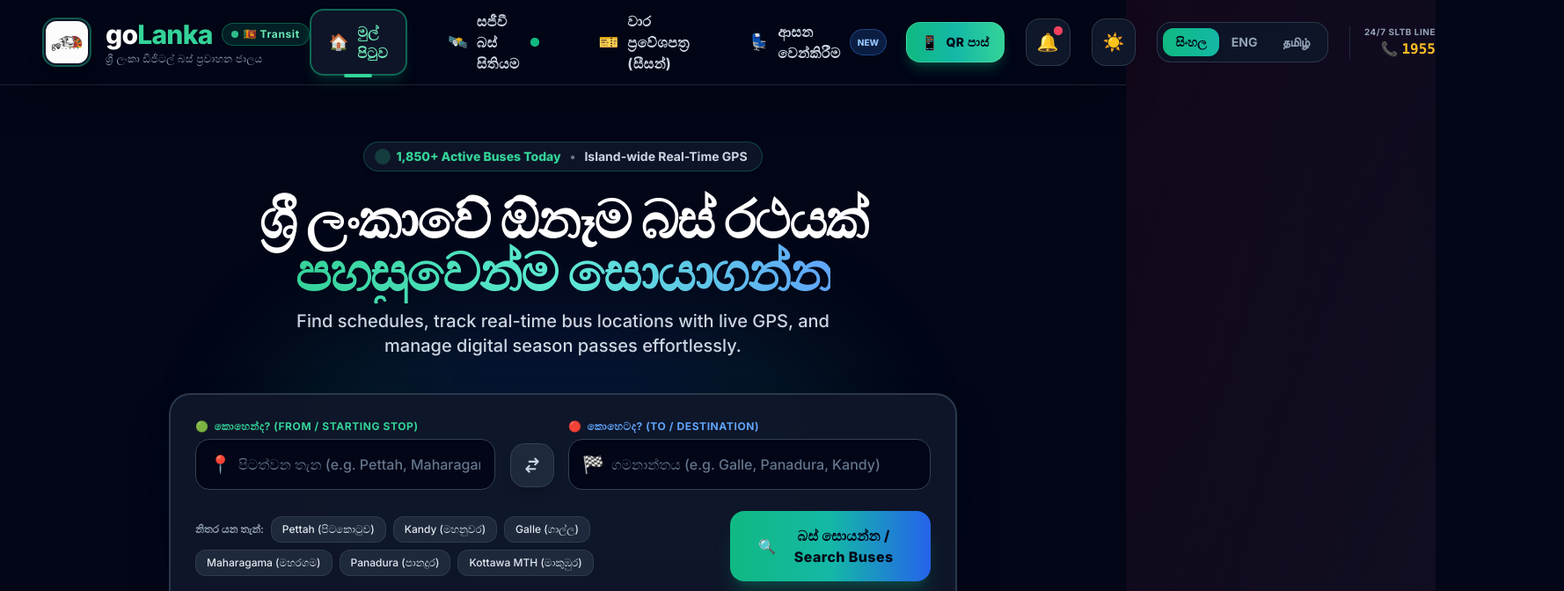
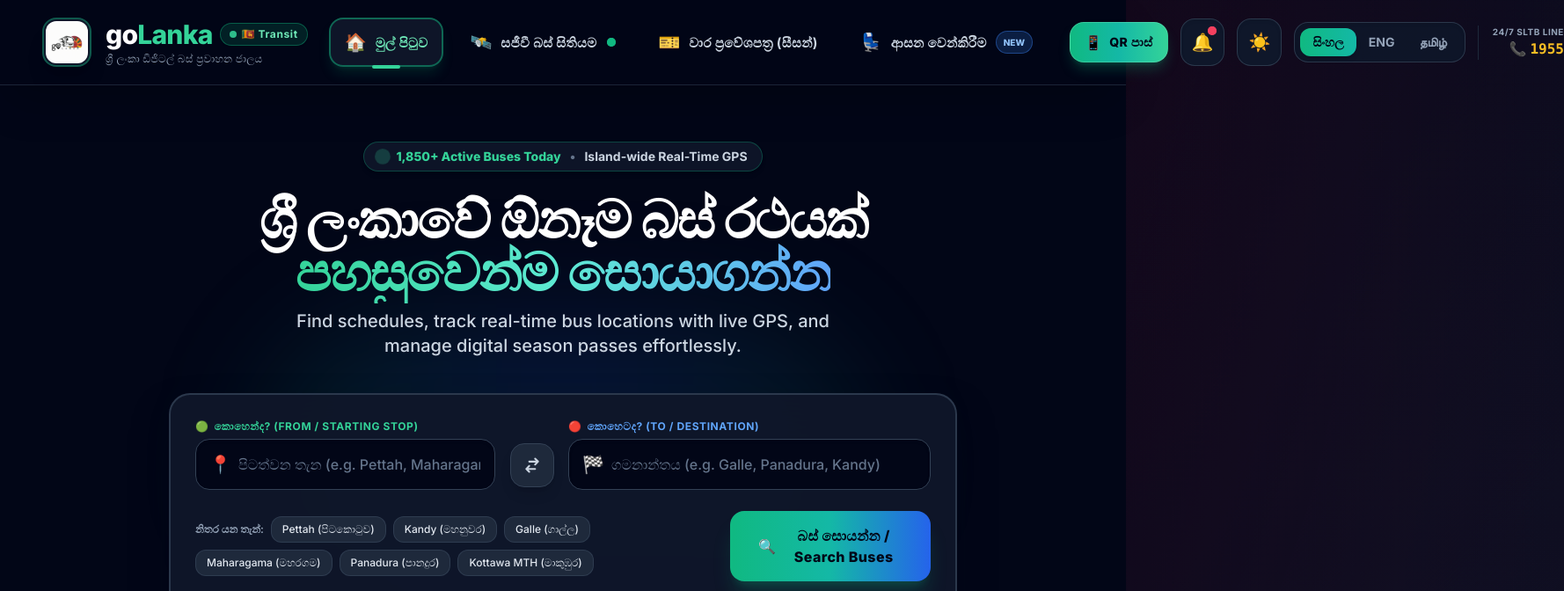
Before and after one commit to Kaasun2003/goLanka, a React (Vite) app in the folder frontend/: page / in a window 1280 px wide. Shown: the top 672 px of the page at 88% size, 1778 px wide, since content can reach past the window. Built offline with nearby package versions, Linux system fonts and the light colour scheme.

Commit message:
Expand Navbar to full screen width and enforce single-line text on all tabs

```diff
--- a/frontend/src/components/Navbar.jsx
+++ b/frontend/src/components/Navbar.jsx
@@ -100,13 +100,13 @@
   return (
     <>
       <header className="sticky top-0 z-50 backdrop-blur-2xl bg-slate-950/95 border-b border-slate-800/90 shadow-2xl transition-all">
-        {/* Expanded wide container for spacious breathing room */}
-        <div className="w-full max-w-[1600px] mx-auto px-4 sm:px-8 lg:px-12">
-          <div className="flex items-center justify-between h-24">
+        {/* Full-width edge-to-edge container without max-w constraint */}
+        <div className="w-full px-4 sm:px-6 lg:px-8 xl:px-12">
+          <div className="flex items-center justify-between h-22 sm:h-24 gap-4 xl:gap-6">
 
             {/* 1. LEFT ZONE: Brand Logo & Title */}
-            <Link to="/" className="flex items-center gap-4 group flex-shrink-0">
-              <div className="relative w-13 h-13 sm:w-14 sm:h-14 rounded-2xl overflow-hidden shadow-xl border-2 border-emerald-500/40 group-hover:border-emerald-400 transition-all bg-slate-900 flex items-center justify-center p-0.5">
+            <Link to="/" className="flex items-center gap-3.5 xl:gap-4 group flex-shrink-0">
+              <div className="relative w-12 h-12 sm:w-14 sm:h-14 rounded-2xl overflow-hidden shadow-xl border-2 border-emerald-500/40 group-hover:border-emerald-400 transition-all bg-slate-900 flex items-center justify-center p-0.5 flex-shrink-0">
                 <img
                   src="/logo.jpg"
                   alt="goLanka Logo"
@@ -118,8 +118,8 @@
                 />
               </div>
 
-              <div className="space-y-0.5">
-                <div className="flex items-center gap-2.5">
+              <div className="space-y-0.5 whitespace-nowrap">
+                <div className="flex items-center gap-2">
                   <span className="text-2xl sm:text-3xl font-black tracking-tight text-white group-hover:text-emerald-400 transition-colors">
                     go<span className="text-emerald-400">Lanka</span>
                   </span>
@@ -134,34 +134,36 @@
               </div>
             </Link>
 
-            {/* 2. CENTER ZONE: Spacious Navigation Tabs */}
-            <nav className="hidden lg:flex items-center gap-4 xl:gap-6">
+            {/* 2. CENTER ZONE: Single-Line Spacious Navigation Tabs */}
+            <nav className="hidden lg:flex items-center gap-2 xl:gap-3 2xl:gap-5 flex-shrink-0 flex-nowrap">
               {navLinks.map((link) => {
                 const active = isActive(link.to);
                 return (
                   <Link
                     key={link.to}
                     to={link.to}
-                    className={`group relative px-4 xl:px-5 py-3 rounded-2xl text-[15px] xl:text-base font-bold transition-all duration-200 flex items-center gap-2.5 ${
+                    className={`group relative px-3.5 xl:px-4 2xl:px-5 py-2.5 xl:py-3 rounded-2xl text-sm xl:text-[15px] 2xl:text-base font-bold transition-all duration-200 flex items-center gap-2 xl:gap-2.5 whitespace-nowrap flex-shrink-0 flex-nowrap ${
                       active
                         ? 'text-emerald-300 bg-slate-900/95 border-2 border-emerald-500/50 shadow-lg shadow-emerald-500/15'
                         : 'text-slate-300 hover:text-white hover:bg-slate-900/80 border-2 border-transparent'
                     }`}
                   >
-                    <span className="text-lg transition-transform group-hover:scale-110">
+                    <span className="text-lg xl:text-xl transition-transform group-hover:scale-110 flex-shrink-0">
                       {link.icon}
                     </span>
-                    <span className="tracking-wide">{link.label}</span>
+                    <span className="tracking-wide whitespace-nowrap leading-none select-none">
+                      {link.label}
+                    </span>
 
                     {link.isLive && (
-                      <span className="flex h-2.5 w-2.5 relative ml-0.5">
+                      <span className="flex h-2.5 w-2.5 relative ml-0.5 flex-shrink-0">
                         <span className="animate-ping absolute inline-flex h-full w-full rounded-full bg-emerald-400 opacity-75"></span>
                         <span className="relative inline-flex rounded-full h-2.5 w-2.5 bg-emerald-500"></span>
                       </span>
                     )}
 
                     {link.isNew && (
-                      <span className="text-[10px] uppercase font-black bg-blue-500/20 text-blue-300 border border-blue-500/40 px-2 py-0.5 rounded-full">
+                      <span className="text-[10px] uppercase font-black bg-blue-500/20 text-blue-300 border border-blue-500/40 px-2 py-0.5 rounded-full flex-shrink-0 whitespace-nowrap">
                         NEW
                       </span>
                     )}
@@ -175,29 +177,29 @@
             </nav>
 
             {/* 3. RIGHT ZONE: QR Pass, Theme Toggle, Notifications, Languages & Hotline */}
-            <div className="hidden md:flex items-center gap-4 xl:gap-6 flex-shrink-0">
+            <div className="hidden lg:flex items-center gap-2.5 xl:gap-3.5 2xl:gap-5 flex-shrink-0 flex-nowrap">
 
               {/* Quick Access "📱 QR පාස්" Button with subtle glow */}
               <button
                 type="button"
                 onClick={() => setQrModalOpen(true)}
-                className="px-4 py-2.5 rounded-2xl bg-gradient-to-r from-emerald-500 via-teal-500 to-emerald-400 hover:from-emerald-400 hover:to-teal-300 text-slate-950 font-black text-xs sm:text-sm tracking-wide shadow-lg shadow-emerald-500/25 border border-emerald-300/40 flex items-center gap-2 active:scale-95 transition-all"
+                className="px-3.5 xl:px-4 py-2 xl:py-2.5 rounded-2xl bg-gradient-to-r from-emerald-500 via-teal-500 to-emerald-400 hover:from-emerald-400 hover:to-teal-300 text-slate-950 font-black text-xs sm:text-sm tracking-wide shadow-lg shadow-emerald-500/25 border border-emerald-300/40 flex items-center gap-1.5 xl:gap-2 active:scale-95 transition-all whitespace-nowrap flex-shrink-0"
                 title="Open My Digital QR Pass (මගේ QR පාස් එක)"
               >
-                <span className="text-base">📱</span>
-                <span>{getQrPassLabel()}</span>
+                <span className="text-sm xl:text-base flex-shrink-0">📱</span>
+                <span className="whitespace-nowrap">{getQrPassLabel()}</span>
               </button>
 
               {/* Notification Bell Icon with Active Badge Dot */}
-              <div className="relative" ref={notificationRef}>
+              <div className="relative flex-shrink-0" ref={notificationRef}>
                 <button
                   type="button"
                   onClick={() => setNotificationsOpen(!notificationsOpen)}
-                  className="p-3 rounded-2xl bg-slate-900 border border-slate-700/80 hover:border-slate-600 text-slate-300 hover:text-white transition-all relative focus:outline-none shadow-inner"
+                  className="p-2.5 xl:p-3 rounded-2xl bg-slate-900 border border-slate-700/80 hover:border-slate-600 text-slate-300 hover:text-white transition-all relative focus:outline-none shadow-inner flex-shrink-0"
                   title="Live Transit Alerts (සජීවී නිවේදන)"
                   aria-label="View Transit Notifications"
                 >
-                  <span className="text-xl">🔔</span>
+                  <span className="text-lg xl:text-xl">🔔</span>
                   {/* Active pulsing badge dot */}
                   <span className="absolute top-2 right-2 flex h-2.5 w-2.5">
                     <span className="animate-ping absolute inline-flex h-full w-full rounded-full bg-rose-400 opacity-75"></span>
@@ -249,21 +251,21 @@
               <button
                 type="button"
                 onClick={toggleTheme}
-                className="p-3 rounded-2xl bg-slate-900 border border-slate-700/80 hover:border-slate-600 text-slate-300 hover:text-white transition-all shadow-inner focus:outline-none group"
+                className="p-2.5 xl:p-3 rounded-2xl bg-slate-900 border border-slate-700/80 hover:border-slate-600 text-slate-300 hover:text-white transition-all shadow-inner focus:outline-none group flex-shrink-0"
                 title={isLightMode ? 'Switch to Dark Theme' : 'Switch to Light Theme'}
                 aria-label="Toggle theme mode"
               >
                 <div className="transform transition-transform duration-500 ease-in-out group-hover:rotate-180">
                   {isLightMode ? (
-                    <span className="text-xl">🌙</span>
+                    <span className="text-lg xl:text-xl">🌙</span>
                   ) : (
-                    <span className="text-xl text-amber-300">☀️</span>
+                    <span className="text-lg xl:text-xl text-amber-300">☀️</span>
                   )}
                 </div>
               </button>
 
               {/* Trilingual Language Switcher Toggle */}
-              <div className="flex items-center bg-slate-900/90 border border-slate-700/80 rounded-2xl p-1.5 shadow-inner">
+              <div className="flex items-center bg-slate-900/90 border border-slate-700/80 rounded-2xl p-1 xl:p-1.5 shadow-inner flex-shrink-0 whitespace-nowrap">
                 {languages.map((lang) => {
                   const isSelected = currentLang === lang.code;
                   return (
@@ -271,7 +273,7 @@
                       key={lang.code}
                       type="button"
                       onClick={() => setLanguage(lang.code)}
-                      className={`px-3.5 py-1.5 text-xs sm:text-sm font-bold rounded-xl transition-all cursor-pointer ${
+                      className={`px-3 xl:px-3.5 py-1.5 text-xs sm:text-sm font-bold rounded-xl transition-all cursor-pointer whitespace-nowrap ${
                         isSelected
                           ? 'bg-gradient-to-r from-emerald-500 to-teal-500 text-slate-950 shadow-md font-black'
                           : 'text-slate-400 hover:text-white hover:bg-slate-800'
@@ -285,13 +287,13 @@
               </div>
 
               {/* 24/7 SLTB Hotline Box */}
-              <div className="pl-4 border-l border-slate-800 text-right">
-                <span className="block text-[10px] font-bold text-slate-400 uppercase tracking-wider">
+              <div className="pl-3 xl:pl-4 border-l border-slate-800 text-right flex-shrink-0 whitespace-nowrap hidden sm:block">
+                <span className="block text-[10px] font-bold text-slate-400 uppercase tracking-wider whitespace-nowrap">
                   24/7 SLTB Line
                 </span>
                 <a
                   href="tel:1955"
-                  className="text-base font-mono font-black text-amber-400 hover:text-amber-300 flex items-center gap-1 justify-end transition-colors"
+                  className="text-sm xl:text-base font-mono font-black text-amber-400 hover:text-amber-300 flex items-center gap-1 justify-end transition-colors whitespace-nowrap"
                   title="Call SLTB Passenger Helpline"
                 >
                   <span>📞</span>
```
